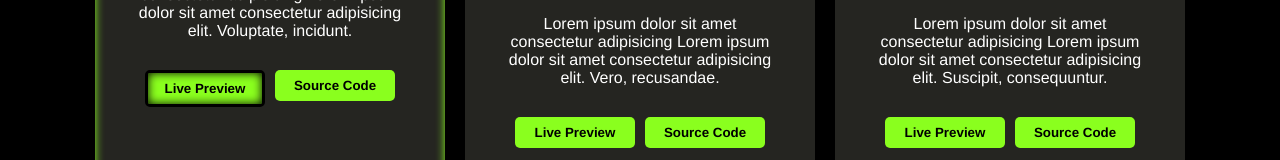
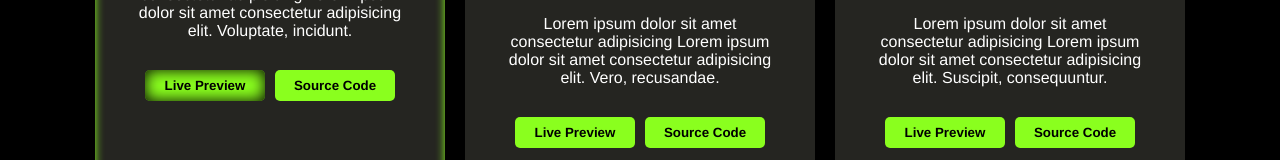
Before and after one commit to krishm04/My-New-Portfolio, a plain HTML site: page Portfolio.html in a window 1280 px wide. In both pictures the pointer is over the button 205 px from the left and 1565 px from the top of the page. Shown: the part 1470-1630 px from the top of the page. Drawn offline with Linux system fonts and the light colour scheme.

Commit message:
CHANGE in CSS

```diff
--- a/portfoli.css
+++ b/portfoli.css
@@ -228,11 +228,11 @@ height: auto;
     font-weight: bold;
     border-radius: 5px;
     cursor: pointer;
-    cursor: pointer;
     transition: background 0.3s;
 }
 .but-project .btn button:hover {
     border: solid;
     border-radius: 5px;
-    box-shadow:inset 0px 0px 10px black;
+    border: none;
+    box-shadow:inset 0px 0px 15px black;
 }
```
